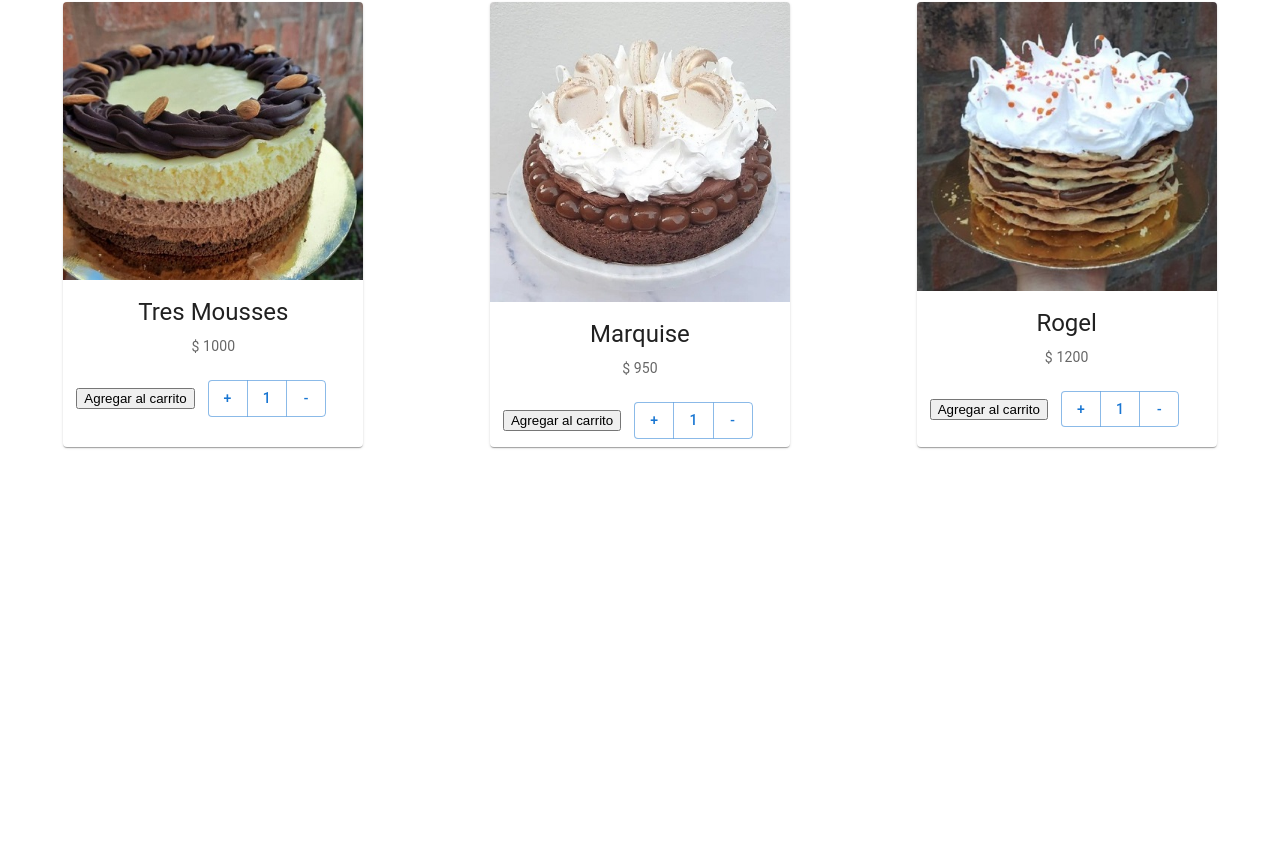
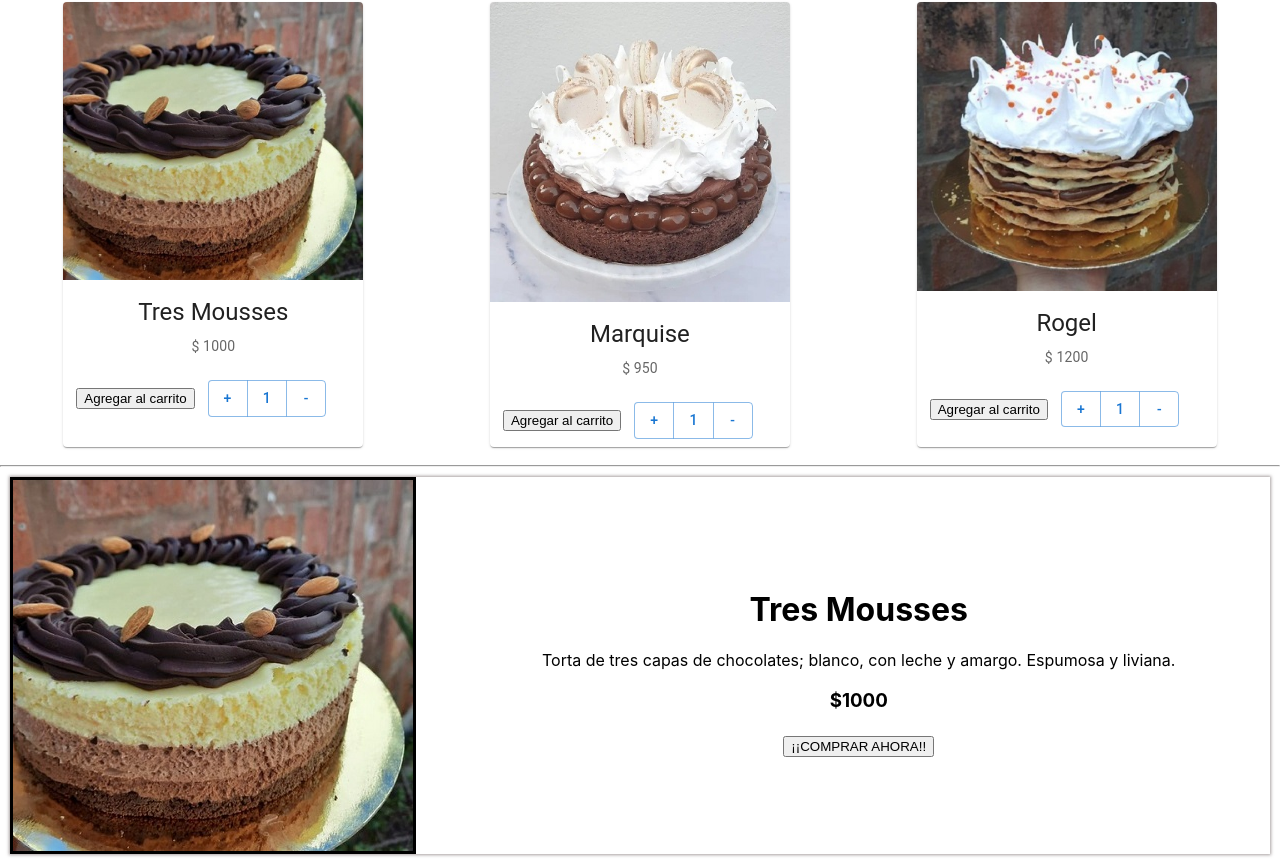
Before and after one commit to antomag/loretta-pasteleria-react, a React (Create React App) app: page /productos/1 in a window 1280 px wide. Shown: the part 377-1241 px from the top of the page. Before the commit the page ends 834 px from the top, so only its background shows below. Built offline with nearby package versions, Linux system fonts and the light colour scheme.

Commit message:
creacion CardDetail y conteiner

```diff
--- a/src/App.js
+++ b/src/App.js
@@ -1,12 +1,15 @@
 import './App.css';
 import NavBar from './components/NavBar/NavBar.js';
 import CardListContainer from './components/CardListContainer/CardListContainer.js'
+import CardDetailConteiner from './components/CardDetailContainer/CardDetailContainer'
 
 function App() {
   return (
     <div className="App">
       <NavBar/>
       <CardListContainer/>
+      <hr></hr>
+      <CardDetailConteiner/>
     </div>
   );
 }
--- /dev/null
+++ b/src/components/CardDetail/CardDetail.css
@@ -0,0 +1,17 @@
+.cardDetail{
+    display: flex;
+    flex-direction: row;
+    align-items: center;
+    margin: 10px;
+    box-shadow: 0px 0px 3px 1px rgba(94,81,81,0.54);
+    -webkit-box-shadow: 0px 0px 3px 1px rgba(94,81,81,0.54);
+    -moz-box-shadow: 0px 0px 3px 1px rgba(94,81,81,0.54);
+}
+
+.imgCardDetail {
+    border: solid;
+}
+
+.infoCard{
+    margin-left: 10%;
+}
--- /dev/null
+++ b/src/components/CardDetail/CardDetail.js
@@ -0,0 +1,18 @@
+import './CardDetail.css'
+
+export default function CardDetail({datos}){
+    const {title, description, price, img} = datos
+
+    return(
+        <div className="cardDetail">
+            <img src={img} className="imgCardDetail"/>
+            <div className="infoCard">
+                <h1>{title}</h1>
+                <p>{description}</p>
+                <h3>${price}</h3>
+                <button>¡¡COMPRAR AHORA!!</button>
+            </div>
+        </div>
+
+    )
+}
--- /dev/null
+++ b/src/components/CardDetailContainer/CardDetailContainer.js
@@ -0,0 +1,32 @@
+import React, {useState, useEffect} from "react"
+import CardDetail from '../CardDetail/CardDetail.js'
+
+export default function CardDetailConteiner(){
+    const producto1 = {
+                    id: 1,
+                    title: 'Tres Mousses',
+                    description: 'Torta de tres capas de chocolates; blanco, con leche y amargo. Espumosa y liviana.',
+                    price: 1000,
+                    img: '/img/1.jpg'
+                    }
+
+
+    const [producto, setProducto] = useState({})
+
+    const getProducto = () => {
+        return new Promise ( (resolve, reject) => {
+            setTimeout( () => {resolve(producto1)}, 2000)
+        })
+    }
+
+    useEffect(() => {
+        getProducto()
+        .then( (resultado) => {setProducto(resultado)})
+    }, [])
+
+    return(
+        <div>
+            <CardDetail datos={producto}/>
+        </div>
+    )
+}
```
